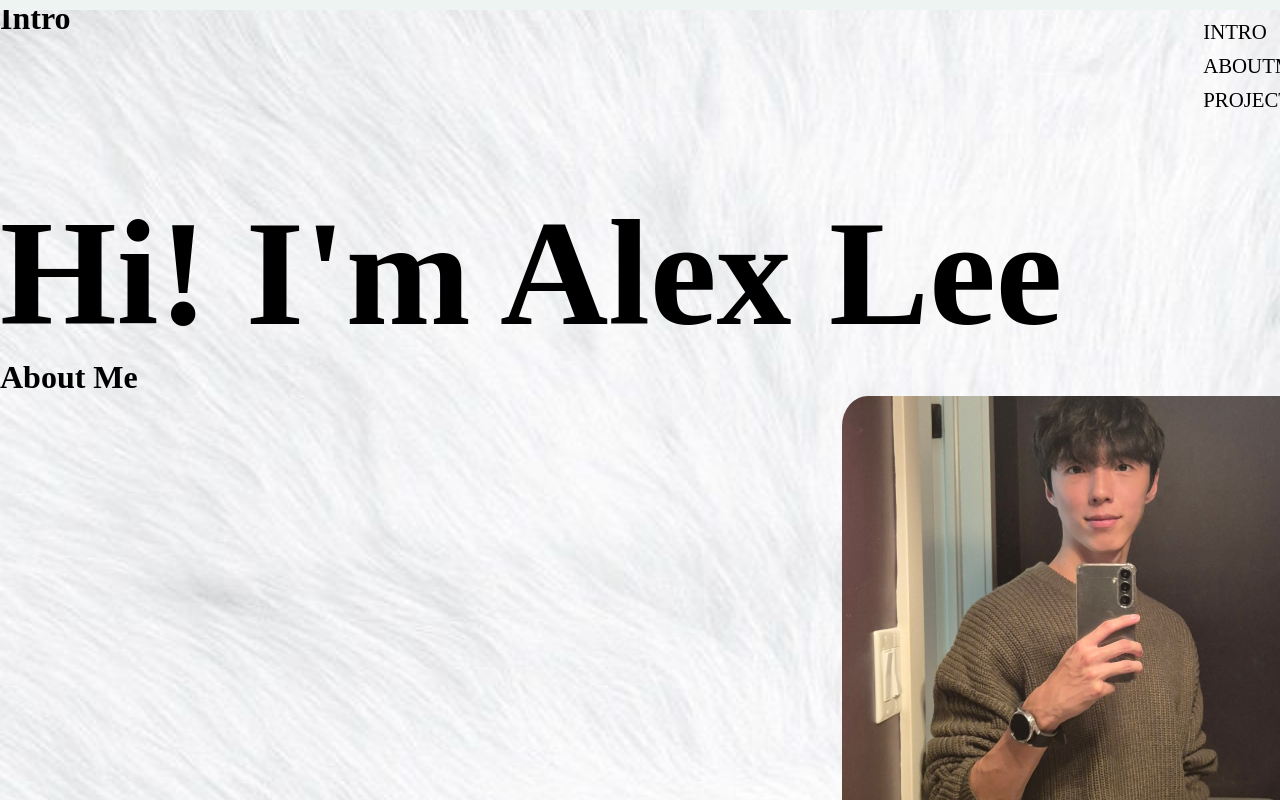
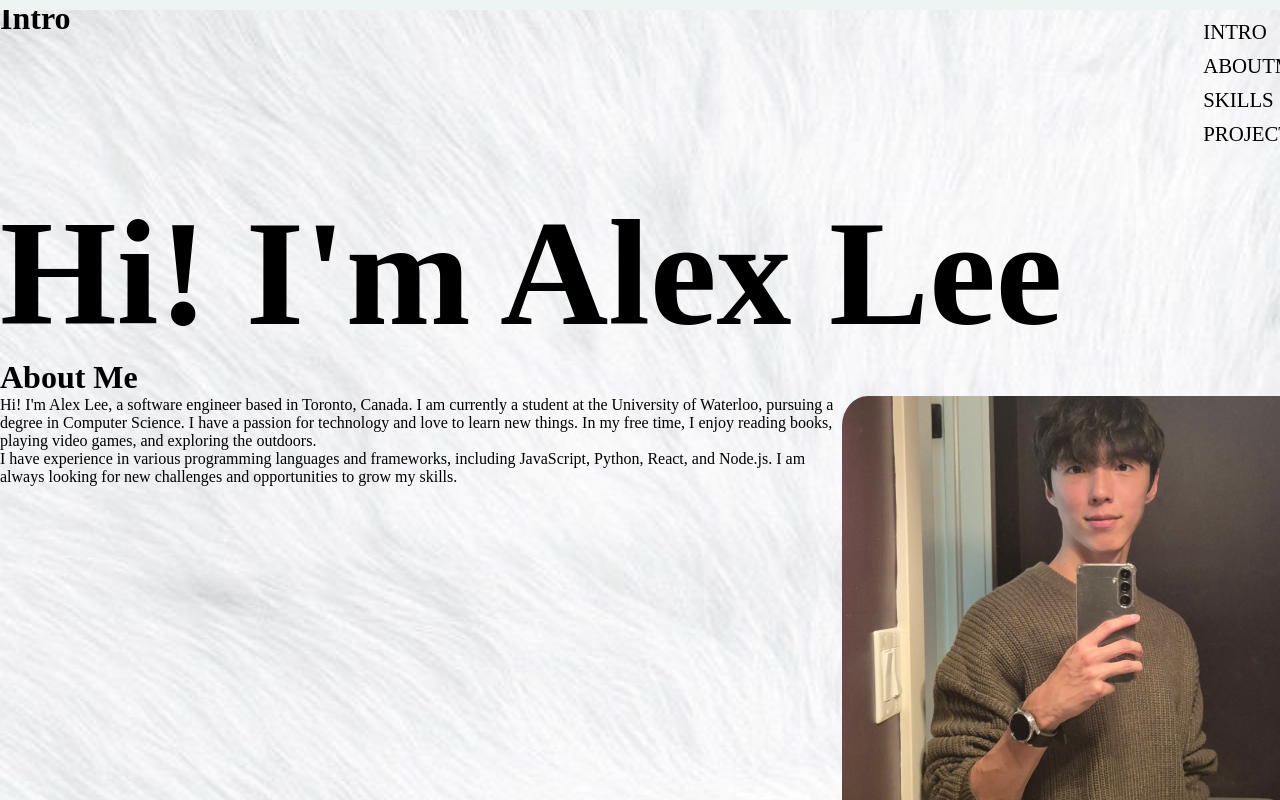
Before and after one commit to 1128alex/alex-lee, a React (Create React App) app: page / in a window 1280 px wide. Shown: the top 800 px of the page. Built offline with nearby package versions, Linux system fonts and the light colour scheme.

Commit message:
started about me

```diff
--- a/src/components/AboutMe.jsx
+++ b/src/components/AboutMe.jsx
@@ -6,7 +6,14 @@ const AboutMe = () => {
         <div>
             <h1>About Me</h1>
             <div style={{ display: "flex", justifyContent: "space-between" }}>
-                <div style={{ width: "70%", float: "left" }}></div>
+                <div style={{ width: "70%", float: "left" }}>
+                    <p>
+                        Hi! I'm Alex Lee, a software engineer based in Toronto, Canada. I am currently a student at the University of Waterloo, pursuing a degree in Computer Science. I have a passion for technology and love to learn new things. In my free time, I enjoy reading books, playing video games, and exploring the outdoors.
+                    </p>
+                    <p>
+                        I have experience in various programming languages and frameworks, including JavaScript, Python, React, and Node.js. I am always looking for new challenges and opportunities to grow my skills.
+                    </p>
+                </div>
                 <div style={{ width: "30%", float: "left" }}>
                     {/* <img src={about} alt="" /> */}
                     <img class="centered-and-cropped" width="520" height="600"
--- a/src/components/Header.jsx
+++ b/src/components/Header.jsx
@@ -17,8 +17,8 @@ const Header = () => {
                     <ul className="nav">
                         <li className="item"><a href="#intro" className="link">intro</a></li>
                         <li className="item"><a href="#aboutme" className="link">aboutme</a></li>
-                        {/* <li className="item"><a href="#skills" className="link">skills</a></li>
-                        <li className="item"><a href="#archive" className="link">archive</a></li> */}
+                        <li className="item"><a href="#skills" className="link">skills</a></li>
+                        {/* <li className="item"><a href="#archive" className="link">archive</a></li> */}
                         <li className="item"><a href="#projects" className="link">projects</a></li>
                     </ul>
                 </nav>
```
